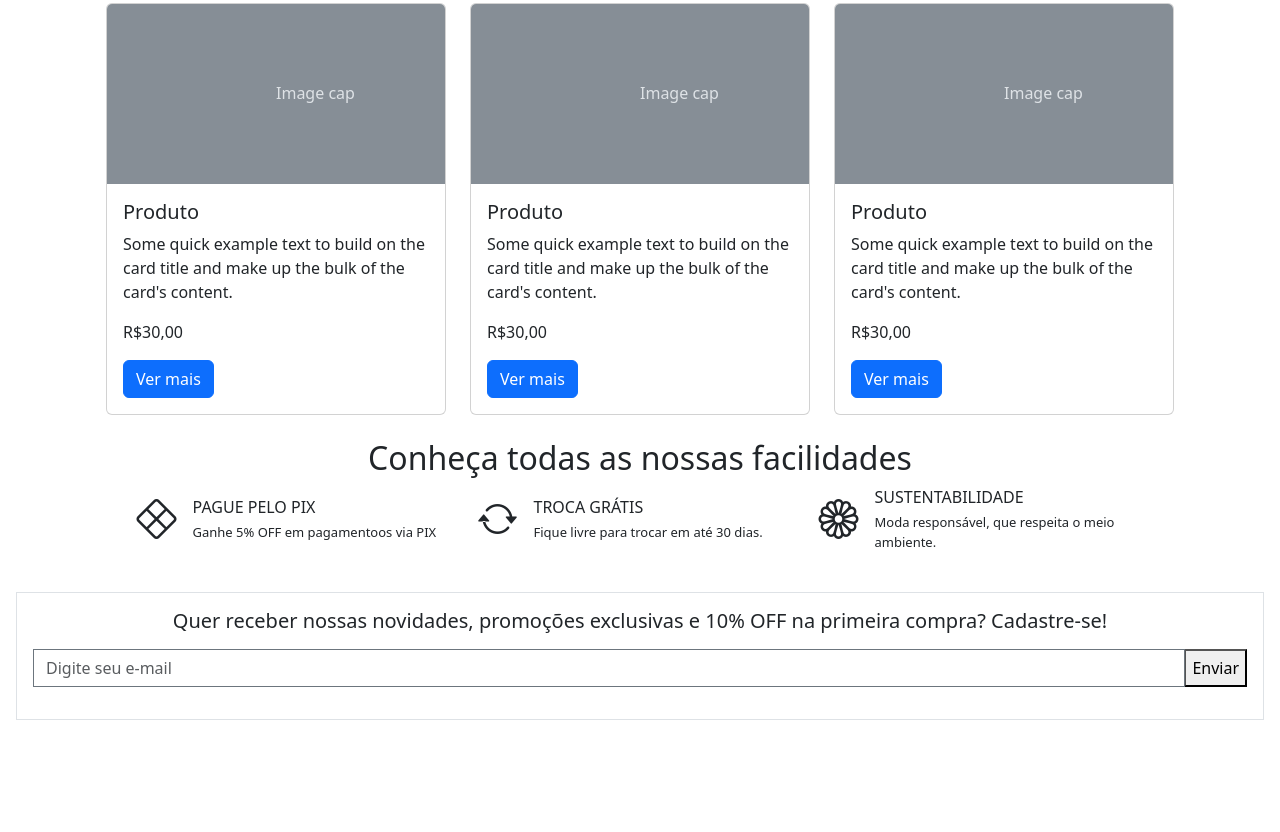
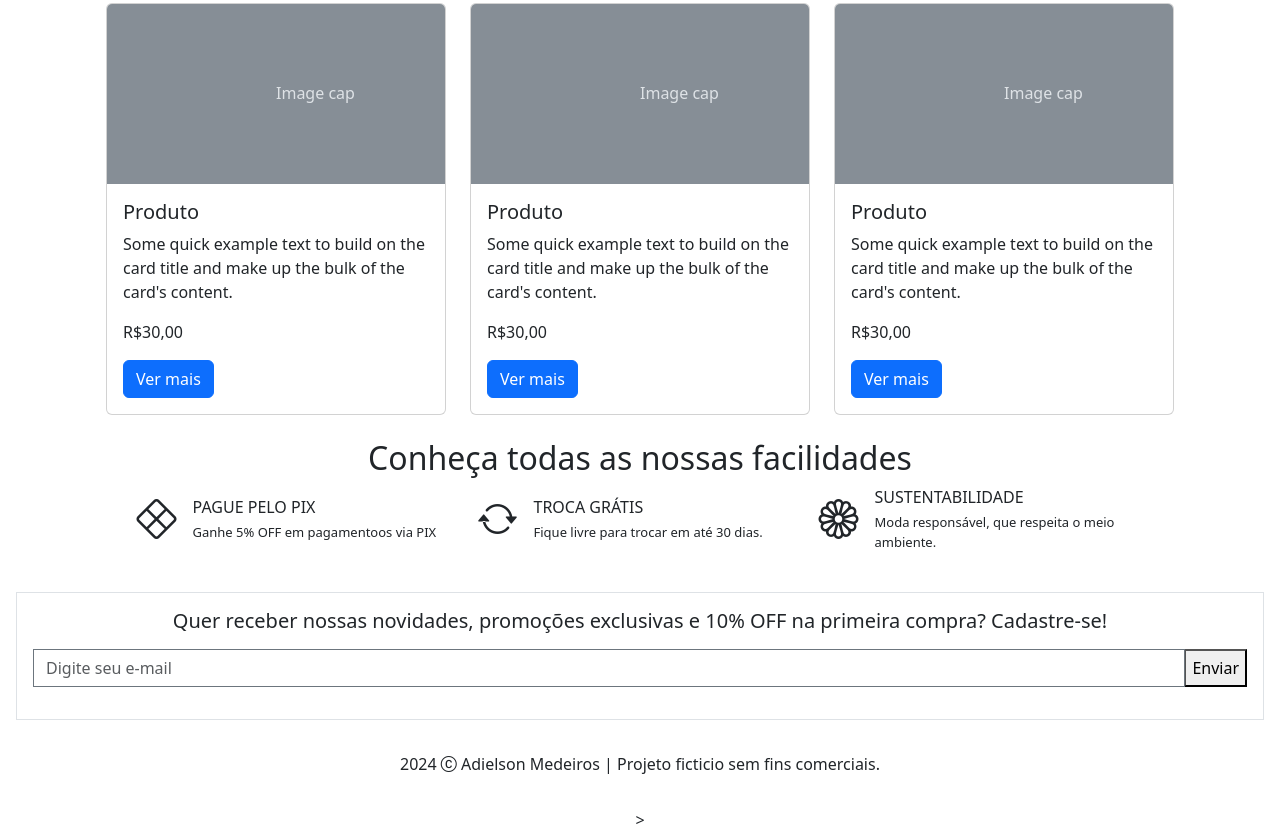
Before and after one commit to AdielsonMedeiros/bootstrap-studyng, a plain HTML site: page index.html in a window 1280 px wide. Shown: the part 1508-2340 px from the top of the page. Before the commit the page ends 2244 px from the top, so only its background shows below. Drawn offline with nearby package versions, Linux system fonts and the light colour scheme.

Commit message:
footer feito

```diff
--- a/index.html
+++ b/index.html
@@ -523,6 +523,13 @@
         </div>
       </form>
 
+      <footer class="text-center">
+
+        <p class="py-3"> 2024 <i class="bi bi-c-circle"></i> Adielson Medeiros | Projeto ficticio sem fins comerciais. </p>>
+
+
+      </footer>
+
     <script
       src="https://cdn.jsdelivr.net/npm/bootstrap@5.3.3/dist/js/bootstrap.bundle.min.js"
       integrity="sha384-YvpcrYf0tY3lHB60NNkmXc5s9fDVZLESaAA55NDzOxhy9GkcIdslK1eN7N6jIeHz"
```
